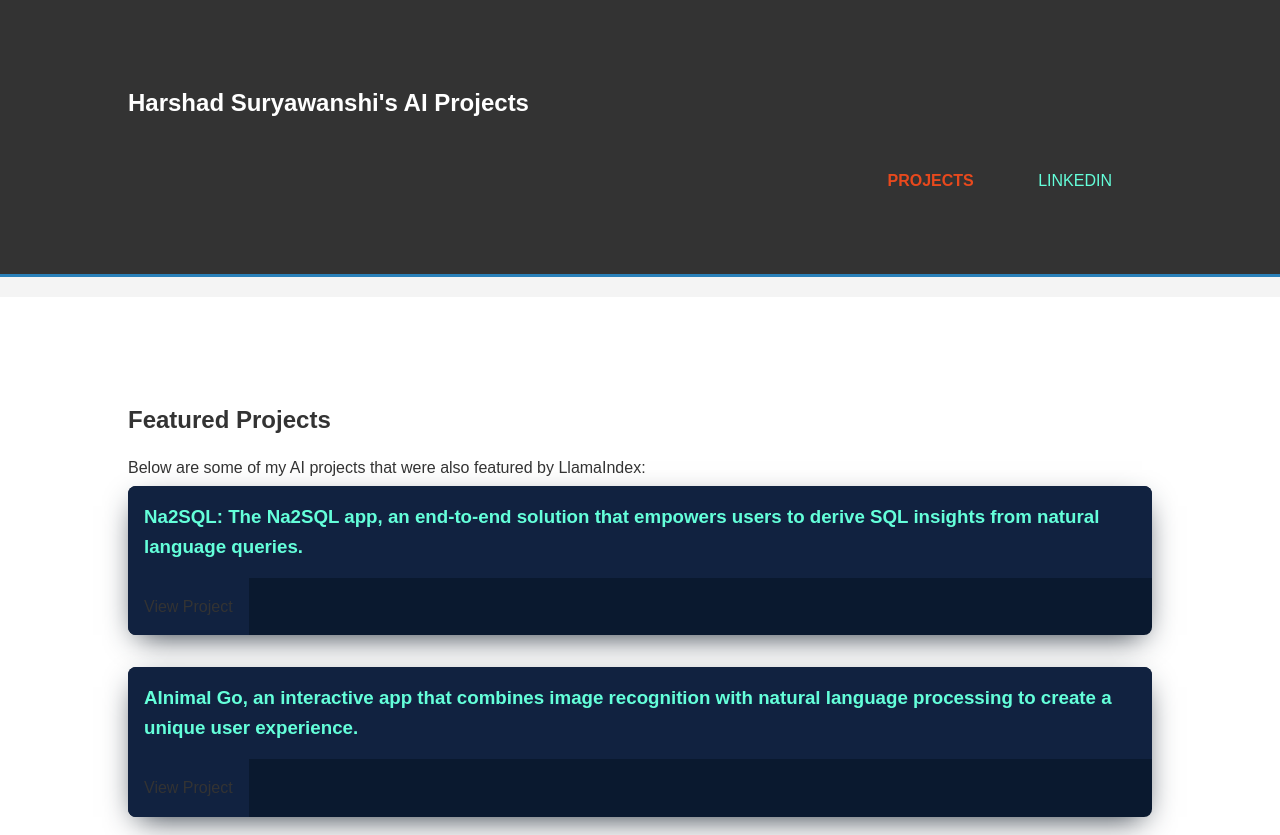
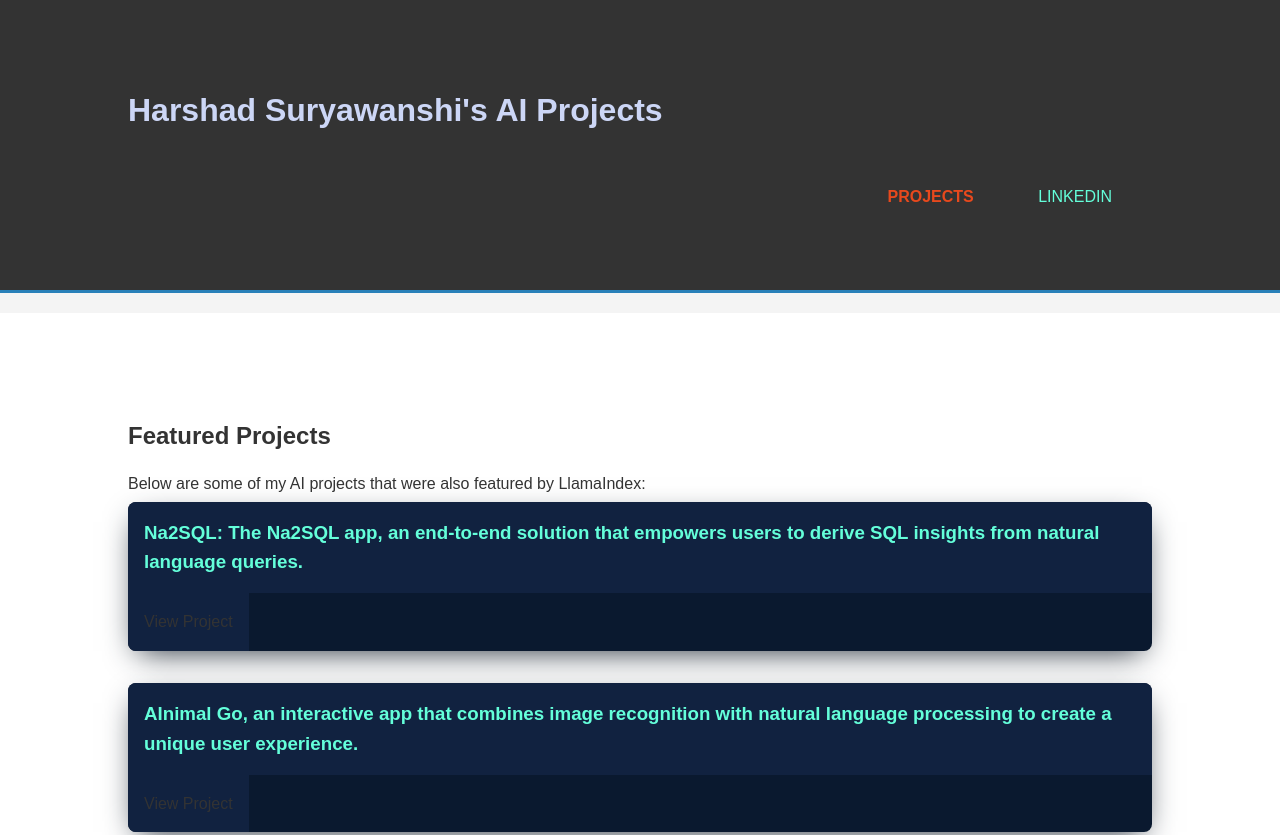
Before and after one commit to AI-ANK/harshad-portfolio, a plain HTML site: page index.html in a window 1280 px wide. Shown: the top 835 px of the page. Drawn offline with Linux system fonts and the light colour scheme.

Commit message:
Update index.html

```diff
--- a/index.html
+++ b/index.html
@@ -97,7 +97,7 @@
     <header>
         <div class="container">
             <div >
-                <h2>Harshad Suryawanshi's AI Projects</h2>
+                <h1>Harshad Suryawanshi's AI Projects</h1>
             </div>
             <nav>
                 <ul>
```
